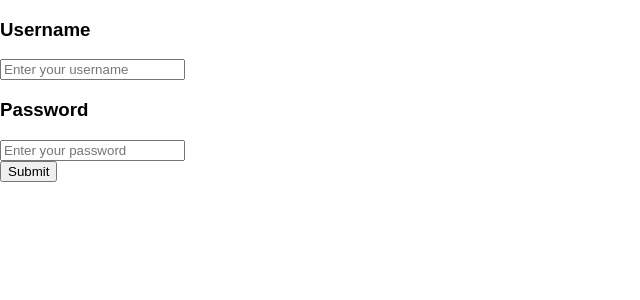
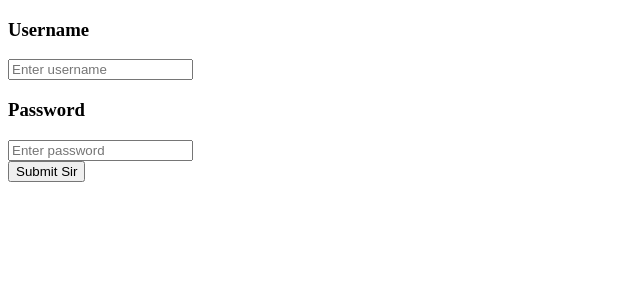
Before and after one commit to XavierC4Q/unearthv2, a React (Create React App) app in the folder client/: page /login in a window 1280 px wide. Shown: the top 300 px of the page, without its empty margins (0-640 px from the left). Built offline with nearby package versions, Linux system fonts and the light colour scheme; what apollo-link-state would draw is missing.

Commit message:
migrating to apollo link state. Set up base resolvers for client/local state changes

```diff
--- a/client/src/components/auth/login.jsx
+++ b/client/src/components/auth/login.jsx
@@ -1,11 +1,11 @@
 import React from 'react'
 import {Redirect} from 'react-router-dom'
-import {Mutation} from 'react-apollo'
-import {LOGIN_USER} from '../../graphql/mutation'
+import {Mutation, graphql, compose} from 'react-apollo'
 import gql from 'graphql-tag'
 import inputs from 'react-stateless-input'
 
-const CurrentUserFragment = gql `
+
+const CurrentUser = gql `
   fragment CurrentUser on User {
     username
     email
@@ -15,63 +15,86 @@ const CurrentUserFragment = gql `
   }
 `
 
+const SET_CURRENT_USER = gql `
+  mutation setCurrentUser($username: String!, $email: String!, $photo: String, $firstName: String, $lastName: String){
+    setCurrentUser(username: $username, email: $email, photo: $photo, firstName: $firstName, lastName: $lastName) @client
+  }
+`
+
+const LOGIN_USER = gql `
+  mutation login($username: String!, $password: String!){
+    login(username: $username, password: $password){
+      ...CurrentUser
+    }
+  }
+  ${CurrentUser}
+`
+
 class LoginPage extends React.PureComponent {
-  constructor(){
+  constructor() {
     super()
-    this.state = {loggedIn: false}
+    this.state = {
+      success: false
     }
+  }
+
+  loginUser = (e) => {
+    e.preventDefault()
+    const { username, password } = inputs()
+    const { login, setCurrentUser } = this.props
+    login(username, password).then((res) => {
+      const { username, email, photo, firstName, lastName } = res
+      setCurrentUser(username, email, photo, firstName, lastName).then(() => {
+        this.setState({ success: true })
+      })
+      .catch((err) => {
+        console.log('error setting the user', err)
+      })
+    })
+    .catch((err) => {
+      console.log('error logging in sir', err)
+    })
+  }
+
   render() {
-    const {client} = this.props
-
-    if(this.state.loggedIn){
+    if(this.state.success){
       return(<Redirect to='/'/>)
     }
-    return (<Mutation mutation={LOGIN_USER}>
-      {
-        (login) => (<div>
-          <form onSubmit={e => {
-              e.preventDefault()
-              const {username, password} = inputs()
-              login({
-                variables: {
-                  username: username,
-                  password: password
-                }
-              }).then(({data}) => {
-                const {login} = data
-                const {username, email, photo, firstName, lastName} = login
-                const info = {
-                  __typename: 'User',
-                  username: username,
-                  email: email,
-                  photo: photo,
-                  firstName: firstName,
-                  lastName: lastName
-                }
-                client.writeFragment({id: 'CurrentUser', fragment: CurrentUserFragment, data: info})
-              })
-              .then(() => {
-                this.setState({ loggedIn: true })
-              }).catch((error) => {
-                return error
-              })
-            }}>
-            <div>
+    return (<div>
+      <form onSubmit={this.loginUser}>
         <div>
           <h3>Username</h3>
-                <input type='text' name='username' placeholder='Enter your username'></input>
+          <input type='text' name='username' placeholder='Enter username'></input>
         </div>
         <div>
           <h3>Password</h3>
-                <input type='text' name='password' placeholder='Enter your password'></input>
+          <input type='text' name='password' placeholder='Enter password'></input>
         </div>
-              <button type='submit'>Submit</button>
-            </div>
+        <button type='submit'>Submit Sir</button>
       </form>
     </div>)
   }
-    </Mutation>)
-  }
 }
 
-export default LoginPage
+export default compose(graphql(SET_CURRENT_USER, {
+  props: ({mutate}) => ({
+    setCurrentUser: (username, email, photo, firstName, lastName) => mutate({
+      variables: {
+        username,
+        email,
+        photo,
+        firstName,
+        lastName
+      }
+    })
+  })
+}), graphql(LOGIN_USER, {
+  props: ({mutate}) => ({
+    login: (username, password) => mutate({
+      variables: {
+        username,
+        password
+      }
+    })
+  })
+}))(LoginPage)
--- a/client/src/index.js
+++ b/client/src/index.js
@@ -9,7 +9,8 @@ import {withClientState} from 'apollo-link-state'
 import {HttpLink} from 'apollo-link-http';
 import {InMemoryCache,defaultDataIdFromObject} from 'apollo-cache-inmemory'
 
-import './index.css';
+import { merge } from 'lodash'
+import {UserResolvers} from './resolvers/userresolvers'
 import App from './App';
 import registerServiceWorker from './registerServiceWorker';
 
@@ -22,7 +23,7 @@ const cache = new InMemoryCache({
   }
 })
 
-const statelink = withClientState({cache, resolvers: {}, defaults: {}})
+const statelink = withClientState({cache, ...merge(UserResolvers)})
 
 const client = new ApolloClient({
   link: ApolloLink.from([statelink, new HttpLink({uri: `http://localhost:4000/api`})]),
--- /dev/null
+++ b/client/src/resolvers/userresolvers.js
@@ -0,0 +1,40 @@
+import gql from 'graphql-tag'
+
+const CurrentUserFragment = gql`
+fragment CurrentUser on User {
+  username
+  email
+  photo
+  firstName
+  lastName
+}`
+
+const userID = `User:CurrentUser`
+
+export const UserResolvers = {
+  defaults: {
+    currentUser: null
+  },
+  resolvers: {
+    Query: {
+      getCurrentUser: (_, args, { cache }) => {
+        return cache.readFragment({ CurrentUserFragment, userID })
+      }
+    },
+    Mutation: {
+      setCurrentUser: (_, args, { cache }) => {
+        const { username, email, photo, firstName, lastName } = args
+        const data = {
+          __typename: 'User',
+          username: username,
+          email: email,
+          photo: photo,
+          firstName: firstName,
+          lastName: lastName
+        }
+        cache.writeFragment({id: 'CurrentUser', fragment: CurrentUserFragment, data: data})
+        return null
+      }
+    }
+  }
+}
```
Lines whose indentation alone changed are shown as unchanged.
